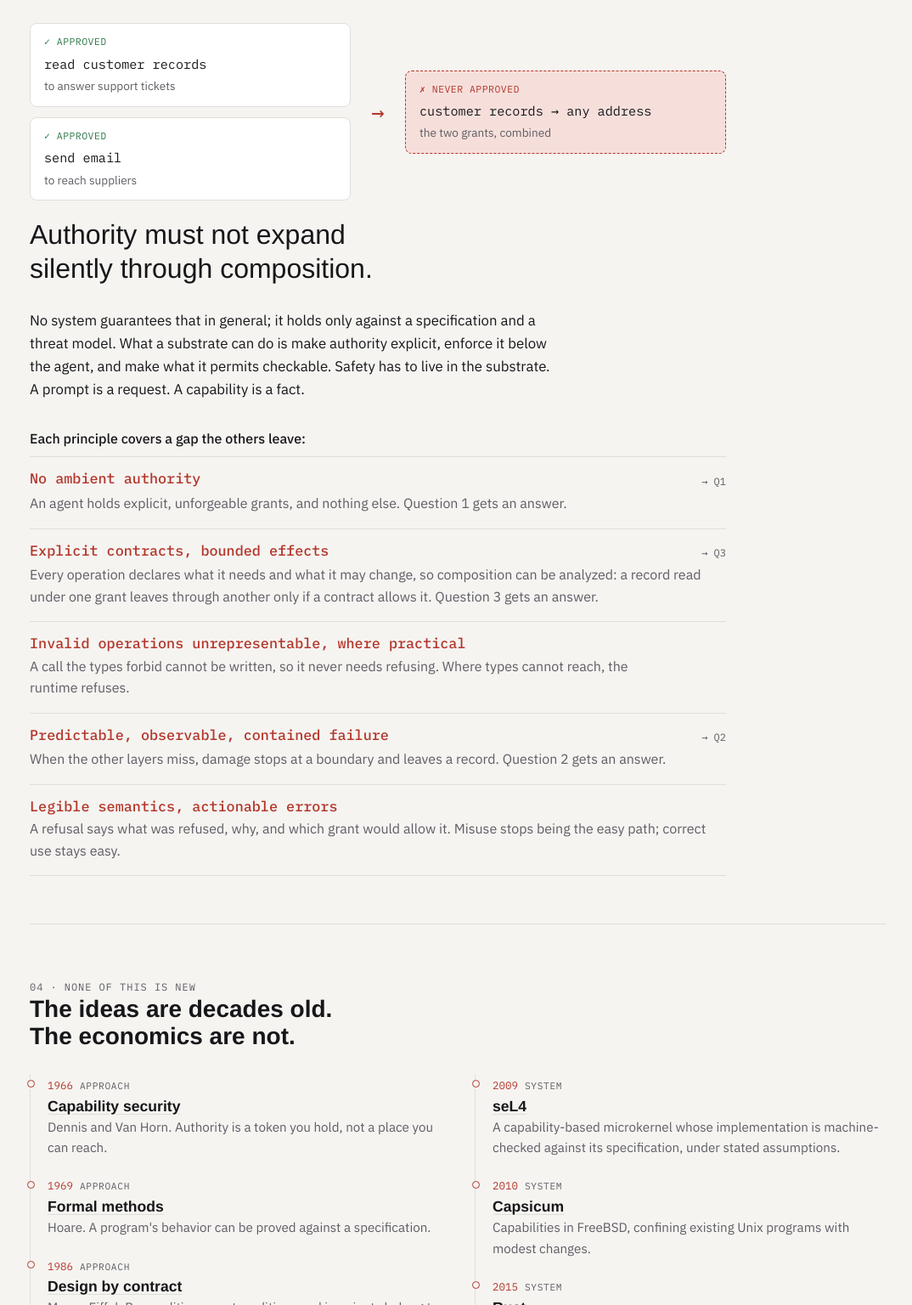
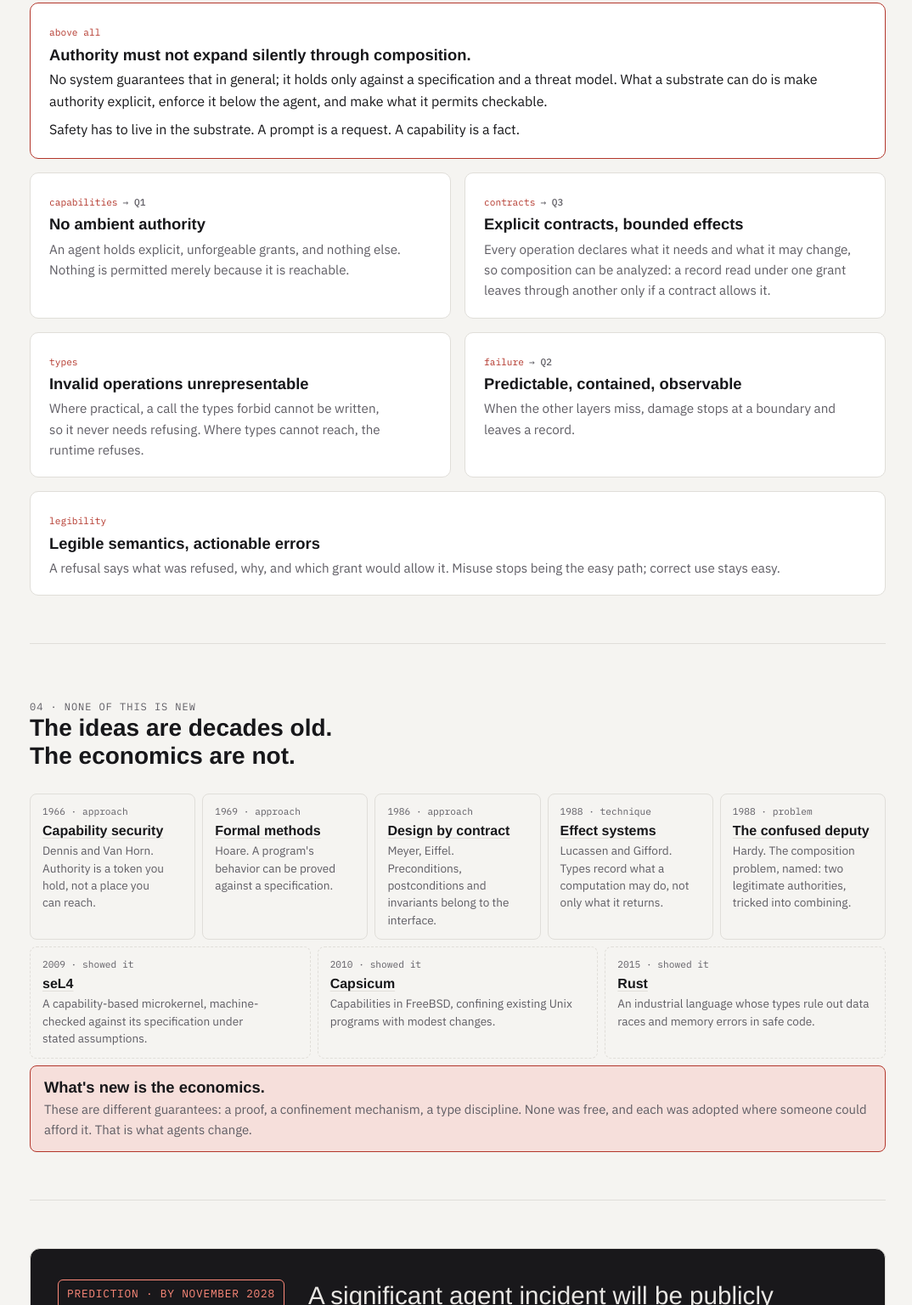
Before and after one commit to Zigbox/manifesto, a plain HTML site: page site/index.html in a window 1280 px wide. Shown: the part 3170-4706 px from the top of the page at 85% size, without its empty margins (101-1175 px from the left). Drawn offline with Linux system fonts and the light colour scheme; a web font is replaced by a local one.

Commit message:
Bring back the card layout for questions, principles, lineage, pledge and invitations
Same v2 text; the composition diagram, prediction panel and project cards stay.

Co-Authored-By: Claude Opus 5.5 <noreply@anthropic.com>
Claude-Session: https://claude.ai/code/session_01RfMZXLo3cdtxzUiLRivz9w

```diff
--- a/site/index.html
+++ b/site/index.html
@@ -107,13 +107,13 @@ section{padding-block:56px;border-top:1px solid var(--line)}
 .pull{font-family:var(--display);font-size:clamp(1.4rem,3vw,2rem);line-height:1.25;margin:8px 0 0;max-width:30ch;text-wrap:balance}
 .hinge{font-weight:500;color:var(--fg)}
 
-/* Three questions, as large numbered statements. */
-.qs{list-style:none;padding:0;margin:0;display:grid;gap:36px;counter-reset:q;max-width:760px}
-.qs li{counter-increment:q;display:grid;grid-template-columns:64px 1fr;gap:0 16px;min-width:0}
-.qs li::before{content:counter(q,decimal-leading-zero);font-family:var(--mono);font-size:1.1rem;color:var(--accent);padding-top:.35em;grid-row:span 2}
-.qs h3{font-size:clamp(1.35rem,2.6vw,1.75rem);min-width:0}
-.qs p{margin:8px 0 0;color:var(--muted);min-width:0}
-.verdict{margin-top:44px}
+/* Three questions. */
+.qs{list-style:none;padding:0;margin:0;display:grid;grid-template-columns:repeat(3,1fr);gap:16px;counter-reset:q}
+.qs li{counter-increment:q;border:1px solid var(--line);border-radius:10px;background:var(--surface);padding:20px 22px;display:flex;flex-direction:column;gap:14px;min-width:0}
+.qs li::before{content:"Q" counter(q);font-family:var(--mono);font-size:.78rem;color:var(--accent)}
+.qs h3{font-size:1.2rem;flex:1}
+.qs p{margin:0;font-size:.93rem;color:var(--muted);border-top:1px dashed var(--line);padding-top:12px}
+.verdict{margin:20px 0 0;font-size:1.05rem;max-width:62ch}
 
 /* Composition: two approved grants, one combination nobody approved. */
 .compose{margin:28px 0;display:grid;grid-template-columns:minmax(0,1fr) 48px minmax(0,1fr);align-items:center;gap:0 8px;max-width:820px}
@@ -126,30 +126,30 @@ section{padding-block:56px;border-top:1px solid var(--line)}
 .compose small{color:var(--muted);font-size:.85rem}
 .compose .arrow{font-family:var(--mono);font-size:1.6rem;color:var(--accent);text-align:center;line-height:1}
 .compose .arrow::before{content:"→"}
-.compose figcaption{grid-column:1/-1;margin-top:20px}
 
-/* Principles: one list, each tied to the question it answers. */
-.principles{list-style:none;padding:0;margin:8px 0 0;max-width:820px}
-.principles li{display:grid;grid-template-columns:minmax(0,1fr) auto;gap:4px 16px;padding:16px 0;border-top:1px solid var(--line)}
-.principles li:last-child{border-bottom:1px solid var(--line)}
-.principles h3{font-size:1.05rem;font-family:var(--mono);font-weight:500;color:var(--accent)}
-.principles .q{font-family:var(--mono);font-size:.75rem;color:var(--muted);white-space:nowrap;align-self:start;padding-top:.2em}
-.principles p{grid-column:1/-1;margin:0;color:var(--muted)}
-.lead{margin:32px 0 8px;font-weight:500}
+/* Principles of buttoned-down software. */
+.principles{display:grid;grid-template-columns:repeat(2,1fr);gap:16px}
+.principles>div{border:1px solid var(--line);border-radius:10px;background:var(--surface);padding:20px 22px;min-width:0}
+.principles .tag{font-family:var(--mono);font-size:.7rem;color:var(--accent)}
+.principles .tag b{font-weight:500;color:var(--muted);margin-left:6px}
+.principles h3{margin:4px 0 6px}
+.principles p{margin:0;color:var(--muted);font-size:.95rem}
+.principles p+p{margin-top:8px}
+.principles .top{grid-column:1/-1;border-color:var(--accent)}
+.principles .top p{color:var(--fg);font-size:1rem}
+.principles .wide{grid-column:1/-1}
 
-/* Lineage: an annotated sequence. */
-.timeline{list-style:none;margin:0 0 32px;padding:0;display:grid;grid-template-columns:1fr 1fr;gap:0 40px}
-.timeline .col{list-style:none;margin:0;padding:0 0 0 20px;border-left:1px solid var(--line);display:grid;gap:20px;align-content:start;min-width:0}
-.timeline li{position:relative;min-width:0}
-.timeline li::before{content:"";position:absolute;left:-24px;top:.45em;width:7px;height:7px;border-radius:50%;background:var(--bg);border:1px solid var(--accent)}
-.timeline .yr{font-family:var(--mono);font-size:.78rem;color:var(--accent)}
-.timeline .kind{font-family:var(--mono);font-size:.7rem;color:var(--muted);text-transform:uppercase;letter-spacing:.06em;margin-left:8px}
-.timeline h3{font-size:1.1rem;margin:2px 0 2px}
-.timeline h3 a{color:var(--fg);text-decoration-color:var(--line);text-underline-offset:3px}
-.timeline h3 a:hover{text-decoration-color:var(--accent)}
-.timeline p{margin:0;color:var(--muted);font-size:.95rem}
-.econ{border:1px solid var(--accent);border-radius:8px;padding:14px 16px;background:var(--accent-soft);max-width:820px}
-.econ p{margin:0}
+/* Lineage: the old ideas, and what changed. */
+.lineage{display:grid;grid-template-columns:repeat(5,1fr);gap:8px;margin-bottom:8px}
+.lineage>div{border:1px solid var(--line);border-radius:8px;padding:12px 14px;min-width:0;display:flex;flex-direction:column;gap:4px}
+.lineage .tag{font-family:var(--mono);font-size:.7rem;color:var(--muted)}
+.lineage h3{font-size:1rem}
+.lineage h3 a{color:var(--fg);text-decoration-color:var(--line);text-underline-offset:3px}
+.lineage h3 a:hover{text-decoration-color:var(--accent)}
+.lineage p{margin:0;color:var(--muted);font-size:.85rem;line-height:1.5}
+.lineage.ex{grid-template-columns:repeat(3,1fr)} .lineage.ex>div{border-style:dashed}
+.econ{border:1px solid var(--accent);border-radius:8px;padding:14px 16px;background:var(--accent-soft)}
+.econ h3{font-size:1.15rem} .econ p{margin:4px 0 0;color:var(--muted);font-size:.93rem}
 
 /* The prediction. */
 .predict{background:var(--term);color:var(--term-fg);border-radius:12px;padding:36px 32px;display:grid;grid-template-columns:auto 1fr;gap:28px;align-items:start;border:1px solid var(--line)}
@@ -182,14 +182,15 @@ section{padding-block:56px;border-top:1px solid var(--line)}
 .proj .ev a:hover{background:var(--accent-soft)}
 .proj .go{margin-top:auto;padding-top:8px;display:flex;gap:16px;flex-wrap:wrap;font-size:.92rem}
 .proj .go a{color:var(--c);font-weight:500;text-decoration:none} .proj .go a:hover{text-decoration:underline}
-.fine{margin:20px 0 0;color:var(--muted);font-size:.85rem;max-width:80ch}
+.pledge{display:grid;grid-template-columns:repeat(3,1fr);gap:24px;margin-top:32px}
+.pledge div{min-width:0} .pledge p{margin:4px 0 0;color:var(--muted);font-size:.93rem}
 
 /* Closing. */
-.join{display:grid;grid-template-columns:1fr 1fr;gap:32px;margin-top:8px}
-.join>div{display:flex;flex-direction:column;gap:12px;min-width:0}
+.join{display:grid;grid-template-columns:1fr 1fr;gap:16px;margin-top:8px}
+.join>div{border:1px solid var(--line);border-radius:10px;background:var(--surface);padding:22px 24px;display:flex;flex-direction:column;gap:12px;min-width:0}
 .join p{margin:0;color:var(--muted)}
 .join .btn{align-self:flex-start;margin-top:auto}
-.closing{font-family:var(--display);font-size:clamp(1.8rem,4vw,2.6rem);line-height:1.2;margin:64px 0 8px;max-width:24ch;text-wrap:balance}
+.closing{font-family:var(--display);font-size:clamp(1.8rem,4vw,2.6rem);line-height:1.2;margin:44px 0 8px;max-width:24ch;text-wrap:balance}
 .closing>span{display:block} .closing>span+span{margin-top:.35em}
 .closing .mark{display:inline-block;width:.8em;height:.8em;vertical-align:-.04em;margin-left:.2em}
 
@@ -199,19 +200,18 @@ footer a{color:var(--muted)}
 
 @media (max-width:820px){
   .hero{grid-template-columns:1fr;padding-block:40px 32px}
-  .projects,.join,.timeline{grid-template-columns:1fr}
-  .timeline .col+.col{padding-top:20px}
+  .qs,.projects,.join{grid-template-columns:1fr}
+  .lineage,.lineage.ex{grid-template-columns:1fr 1fr}
+  .pledge{grid-template-columns:1fr 1fr}
   .compose{grid-template-columns:minmax(0,1fr)}
   .compose .arrow{padding:10px 0}
   .compose .arrow::before{content:"↓"}
-  .compose figcaption{margin-top:16px}
   .predict{grid-template-columns:1fr;padding:28px 22px;gap:16px}
   .predict .when{justify-self:start}
 }
 @media (max-width:560px){
-  .invert{grid-template-columns:1fr}
+  .invert,.principles,.pledge,.lineage,.lineage.ex{grid-template-columns:1fr}
   .invert>div+div{border-left:0;border-top:1px solid var(--line)}
-  .qs li{grid-template-columns:40px 1fr;gap:0 10px}
   nav{margin-left:0;width:100%}
 }
 @media (prefers-reduced-motion:reduce){*{animation:none!important;transition:none!important}}
@@ -288,7 +288,7 @@ footer a{color:var(--muted)}
       <li><h3>When it is wrong, will you know, and can you contain it?</h3><p>Is there a record of what it did, and a boundary the damage cannot cross?</p></li>
       <li><h3>What can your approved tools do together?</h3><p>Each tool passed review. Did anyone review the combinations?</p></li>
     </ol>
-    <p class="pull verdict">If you cannot answer these questions precisely, you do not know the authority you have delegated. You are still accountable for it.</p>
+    <p class="verdict">If you cannot answer these questions precisely, you do not know the authority you have delegated. <b>You are still accountable for it.</b></p>
   </section>
 
   <section id="builders">
@@ -304,38 +304,32 @@ footer a{color:var(--muted)}
       </div>
       <div class="arrow" aria-hidden="true"></div>
       <div class="box combo"><span class="lab no">✗ never approved</span><code>customer records → any address</code><small>the two grants, combined</small></div>
-      <figcaption class="pull">Authority must not expand silently through composition.</figcaption>
     </figure>
-    <div class="prose">
-      <p>No system guarantees that in general; it holds only against a specification and a threat model. What a substrate can do is make authority explicit, enforce it below the agent, and make what it permits checkable. Safety has to live in the substrate. A prompt is a request. A capability is a fact.</p>
+    <div class="principles">
+      <div class="top"><span class="tag">above all</span><h3>Authority must not expand silently through composition.</h3><p>No system guarantees that in general; it holds only against a specification and a threat model. What a substrate can do is make authority explicit, enforce it below the agent, and make what it permits checkable.</p><p>Safety has to live in the substrate. A prompt is a request. A capability is a fact.</p></div>
+      <div><span class="tag">capabilities<b>→ Q1</b></span><h3>No ambient authority</h3><p>An agent holds explicit, unforgeable grants, and nothing else. Nothing is permitted merely because it is reachable.</p></div>
+      <div><span class="tag">contracts<b>→ Q3</b></span><h3>Explicit contracts, bounded effects</h3><p>Every operation declares what it needs and what it may change, so composition can be analyzed: a record read under one grant leaves through another only if a contract allows it.</p></div>
+      <div><span class="tag">types</span><h3>Invalid operations unrepresentable</h3><p>Where practical, a call the types forbid cannot be written, so it never needs refusing. Where types cannot reach, the runtime refuses.</p></div>
+      <div><span class="tag">failure<b>→ Q2</b></span><h3>Predictable, contained, observable</h3><p>When the other layers miss, damage stops at a boundary and leaves a record.</p></div>
+      <div class="wide"><span class="tag">legibility</span><h3>Legible semantics, actionable errors</h3><p>A refusal says what was refused, why, and which grant would allow it. Misuse stops being the easy path; correct use stays easy.</p></div>
     </div>
-    <p class="lead">Each principle covers a gap the others leave:</p>
-    <ul class="principles">
-      <li><h3>No ambient authority</h3><span class="q">→ Q1</span><p>An agent holds explicit, unforgeable grants, and nothing else. Question 1 gets an answer.</p></li>
-      <li><h3>Explicit contracts, bounded effects</h3><span class="q">→ Q3</span><p>Every operation declares what it needs and what it may change, so composition can be analyzed: a record read under one grant leaves through another only if a contract allows it. Question 3 gets an answer.</p></li>
-      <li><h3>Invalid operations unrepresentable, where practical</h3><span class="q"></span><p>A call the types forbid cannot be written, so it never needs refusing. Where types cannot reach, the runtime refuses.</p></li>
-      <li><h3>Predictable, observable, contained failure</h3><span class="q">→ Q2</span><p>When the other layers miss, damage stops at a boundary and leaves a record. Question 2 gets an answer.</p></li>
-      <li><h3>Legible semantics, actionable errors</h3><span class="q"></span><p>A refusal says what was refused, why, and which grant would allow it. Misuse stops being the easy path; correct use stays easy.</p></li>
-    </ul>
   </section>
 
   <section id="lineage">
     <div class="sec-head"><p class="eyebrow">04 · None of this is new</p><h2>The ideas are decades old. The economics are not.</h2></div>
-    <div class="timeline">
-      <ol class="col" aria-label="Ideas">
-        <li><span class="yr">1966</span><span class="kind">approach</span><h3><a href="https://dl.acm.org/doi/10.1145/365230.365252">Capability security</a></h3><p>Dennis and Van Horn. Authority is a token you hold, not a place you can reach.</p></li>
-        <li><span class="yr">1969</span><span class="kind">approach</span><h3><a href="https://dl.acm.org/doi/10.1145/363235.363259">Formal methods</a></h3><p>Hoare. A program's behavior can be proved against a specification.</p></li>
-        <li><span class="yr">1986</span><span class="kind">approach</span><h3><a href="https://www.eiffel.org/doc/eiffel/ET-_Design_by_Contract_%28tm%29%2C_Assertions_and_Exceptions">Design by contract</a></h3><p>Meyer, Eiffel. Preconditions, postconditions and invariants belong to the interface.</p></li>
-        <li><span class="yr">1988</span><span class="kind">technique</span><h3><a href="https://dl.acm.org/doi/10.1145/73560.73564">Effect systems</a></h3><p>Lucassen and Gifford. Types record what a computation may do, not only what it returns.</p></li>
-        <li><span class="yr">1988</span><span class="kind">problem</span><h3><a href="https://dl.acm.org/doi/10.1145/54289.871709">The confused deputy</a></h3><p>Hardy. The composition problem, named: a program holding two legitimate authorities is tricked into combining them.</p></li>
-      </ol>
-      <ol class="col" aria-label="Systems that showed what these buy">
-        <li><span class="yr">2009</span><span class="kind">system</span><h3><a href="https://sel4.systems/">seL4</a></h3><p>A capability-based microkernel whose implementation is machine-checked against its specification, under stated assumptions.</p></li>
-        <li><span class="yr">2010</span><span class="kind">system</span><h3><a href="https://www.cl.cam.ac.uk/research/security/capsicum/">Capsicum</a></h3><p>Capabilities in FreeBSD, confining existing Unix programs with modest changes.</p></li>
-        <li><span class="yr">2015</span><span class="kind">system</span><h3><a href="https://www.rust-lang.org/">Rust</a></h3><p>An industrial language whose types rule out data races and memory errors in safe code.</p></li>
-      </ol>
+    <div class="lineage" aria-label="Ideas">
+      <div><span class="tag">1966 · approach</span><h3><a href="https://dl.acm.org/doi/10.1145/365230.365252">Capability security</a></h3><p>Dennis and Van Horn. Authority is a token you hold, not a place you can reach.</p></div>
+      <div><span class="tag">1969 · approach</span><h3><a href="https://dl.acm.org/doi/10.1145/363235.363259">Formal methods</a></h3><p>Hoare. A program's behavior can be proved against a specification.</p></div>
+      <div><span class="tag">1986 · approach</span><h3><a href="https://www.eiffel.org/doc/eiffel/ET-_Design_by_Contract_%28tm%29%2C_Assertions_and_Exceptions">Design by contract</a></h3><p>Meyer, Eiffel. Preconditions, postconditions and invariants belong to the interface.</p></div>
+      <div><span class="tag">1988 · technique</span><h3><a href="https://dl.acm.org/doi/10.1145/73560.73564">Effect systems</a></h3><p>Lucassen and Gifford. Types record what a computation may do, not only what it returns.</p></div>
+      <div><span class="tag">1988 · problem</span><h3><a href="https://dl.acm.org/doi/10.1145/54289.871709">The confused deputy</a></h3><p>Hardy. The composition problem, named: two legitimate authorities, tricked into combining.</p></div>
     </div>
-    <div class="econ"><p>These are different guarantees: a proof, a confinement mechanism, a type discipline. None was free, and each was adopted where someone could afford it. <b>That is what agents change.</b></p></div>
+    <div class="lineage ex" aria-label="Systems that showed what these buy">
+      <div><span class="tag">2009 · showed it</span><h3><a href="https://sel4.systems/">seL4</a></h3><p>A capability-based microkernel, machine-checked against its specification under stated assumptions.</p></div>
+      <div><span class="tag">2010 · showed it</span><h3><a href="https://www.cl.cam.ac.uk/research/security/capsicum/">Capsicum</a></h3><p>Capabilities in FreeBSD, confining existing Unix programs with modest changes.</p></div>
+      <div><span class="tag">2015 · showed it</span><h3><a href="https://www.rust-lang.org/">Rust</a></h3><p>An industrial language whose types rule out data races and memory errors in safe code.</p></div>
+    </div>
+    <div class="econ"><h3>What's new is the economics.</h3><p>These are different guarantees: a proof, a confinement mechanism, a type discipline. None was free, and each was adopted where someone could afford it. That is what agents change.</p></div>
   </section>
 
   <section id="prediction">
@@ -381,7 +375,11 @@ footer a{color:var(--muted)}
         <div class="go"><a href="https://zigbox.org/zigcube/">Site, roadmap and demos →</a><a href="https://github.com/Zigbox/zigcube">Source</a></div>
       </article>
     </div>
-    <p class="fine">Both projects are Apache 2.0, with a written pledge never to relicense, made in public. DCO sign-off, no CLA. Nothing here locks you in.</p>
+    <div class="pledge">
+      <div><h3>Apache 2.0</h3><p>Both projects, with a written pledge never to relicense.</p></div>
+      <div><h3>Decided in public</h3><p>The pledge was made in the open, where it can be held to.</p></div>
+      <div><h3>No lock-in</h3><p>DCO sign-off, no CLA. Nothing here locks you in.</p></div>
+    </div>
   </section>
 
   <section id="contact">
```
